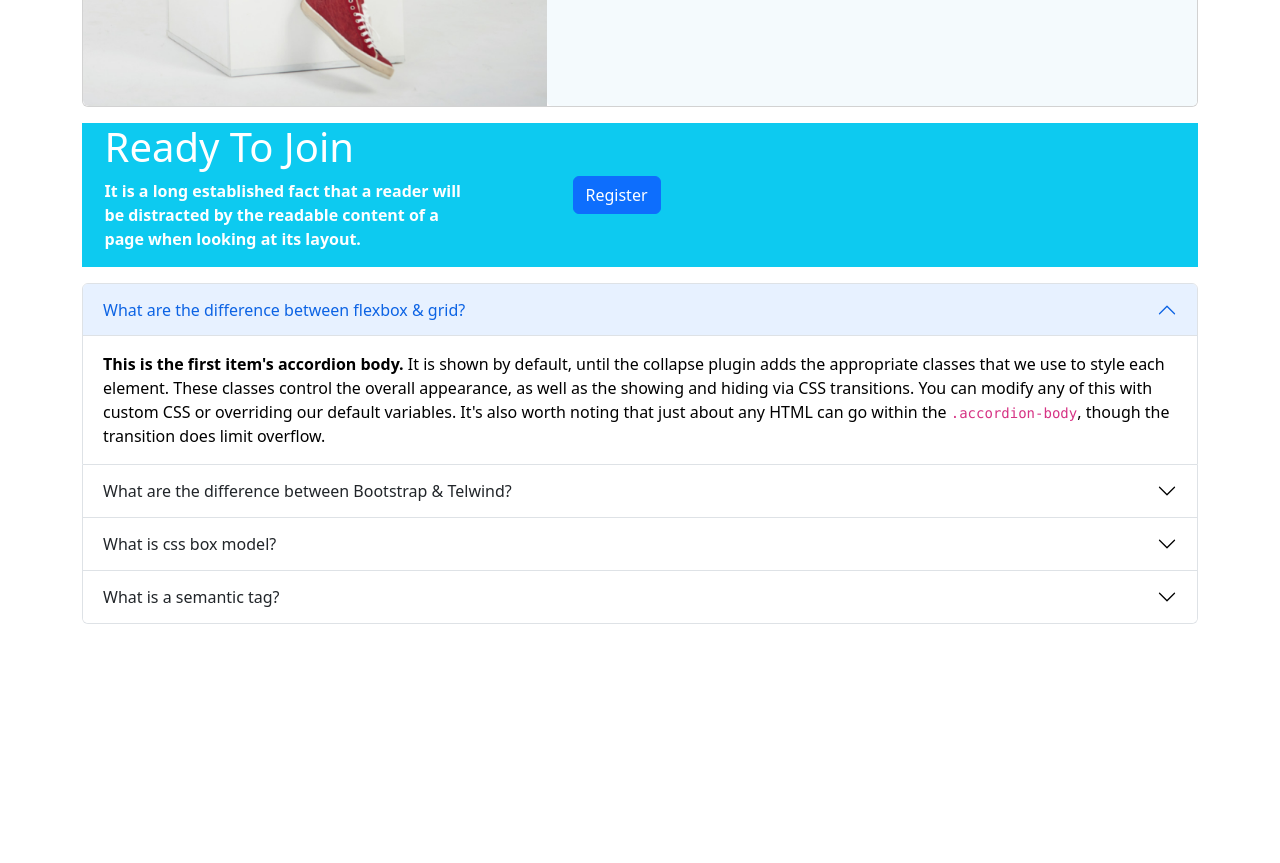
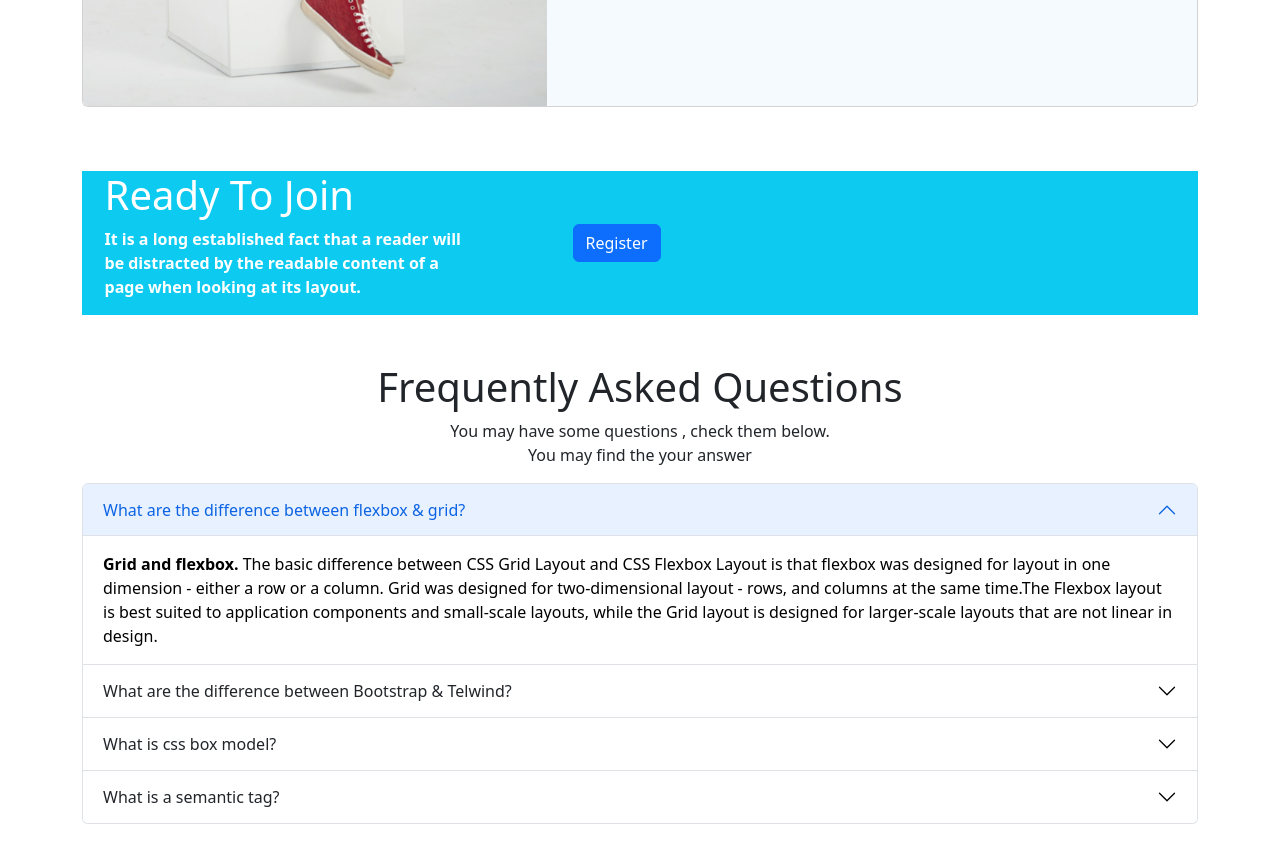
Before and after one commit to Mehnazimu/ed-Tech-website, a plain HTML site: page index.html in a window 1280 px wide. Shown: the part 2280-3143 px from the top of the page. Before the commit the page ends 2904 px from the top, so only its background shows below. Drawn offline with nearby package versions, Linux system fonts and the light colour scheme.

Commit message:
FAQ section added

```diff
--- a/index.html
+++ b/index.html
@@ -268,7 +268,7 @@
     </section>
     <!-- elearning institute section end -->
     <!-- register section start -->
-    <section class="container d-flex justify-content-center align-items-center">
+    <section class="container mt-5 mb-5 ">
       <div class=" bg-info d-flex justify-content-center align-items-center">
         <div class="text-white fw-bold col-4">
           <h1>Ready To Join</h1>
@@ -318,10 +318,10 @@
     </section>
     <!-- register section end -->
     <!-- frequently asked question section start -->
-    <section class="container">
-      <div>
-        <h1></h1>
-        <p></p>
+    <section class="container mt-5 mb-5">
+      <div class="text-center">
+        <h1 class="h1  ">Frequently Asked Questions </h1>
+        <p> You may have some questions , check them below. <br> You may find the your answer</p>
       </div>
       <div>
         <div class="accordion" id="accordionPanelsStayOpenExample">
@@ -333,7 +333,7 @@
             </h2>
             <div id="panelsStayOpen-collapseOne" class="accordion-collapse collapse show" aria-labelledby="panelsStayOpen-headingOne">
               <div class="accordion-body">
-                <strong>This is the first item's accordion body.</strong> It is shown by default, until the collapse plugin adds the appropriate classes that we use to style each element. These classes control the overall appearance, as well as the showing and hiding via CSS transitions. You can modify any of this with custom CSS or overriding our default variables. It's also worth noting that just about any HTML can go within the <code>.accordion-body</code>, though the transition does limit overflow.
+                <strong>Grid and flexbox.</strong> The basic difference between CSS Grid Layout and CSS Flexbox Layout is that flexbox was designed for layout in one dimension - either a row or a column. Grid was designed for two-dimensional layout - rows, and columns at the same time.The Flexbox layout is best suited to application components and small-scale layouts, while the Grid layout is designed for larger-scale layouts that are not linear in design.
               </div>
             </div>
           </div>
@@ -345,7 +345,7 @@
             </h2>
             <div id="panelsStayOpen-collapseTwo" class="accordion-collapse collapse" aria-labelledby="panelsStayOpen-headingTwo">
               <div class="accordion-body">
-                <strong>This is the second item's accordion body.</strong> It is hidden by default, until the collapse plugin adds the appropriate classes that we use to style each element. These classes control the overall appearance, as well as the showing and hiding via CSS transitions. You can modify any of this with custom CSS or overriding our default variables. It's also worth noting that just about any HTML can go within the <code>.accordion-body</code>, though the transition does limit overflow.
+                Bootstrap comes with a set of pre-styled responsive, mobile-first components that possess a definite UI kit. Tailwind CSS uses a set of utility classes to create a neat UI with more flexibility and uniqueness. Sites created using Bootstrap follow the generic pattern that makes them look identical.
               </div>
             </div>
           </div>
@@ -357,7 +357,7 @@
             </h2>
             <div id="panelsStayOpen-collapseThree" class="accordion-collapse collapse" aria-labelledby="panelsStayOpen-headingThree">
               <div class="accordion-body">
-                <strong>This is the third item's accordion body.</strong> It is hidden by default, until the collapse plugin adds the appropriate classes that we use to style each element. These classes control the overall appearance, as well as the showing and hiding via CSS transitions. You can modify any of this with custom CSS or overriding our default variables. It's also worth noting that just about any HTML can go within the <code>.accordion-body</code>, though the transition does limit overflow.
+                In CSS, the term <strong>"box model"</strong> is used when talking about design and layout. The CSS box model is essentially a box that wraps around every HTML element. It consists of: margins, borders, padding, and the actual content.Every box is composed of four parts (or areas), defined by their respective edges: the content edge, padding edge, border edge, and margin edge.
               </div>
             </div>
           </div>
@@ -369,7 +369,7 @@
             </h2>
             <div id="panelsStayOpen-collapseThree" class="accordion-collapse collapse" aria-labelledby="panelsStayOpen-headingThree">
               <div class="accordion-body">
-                <strong>This is the third item's accordion body.</strong> It is hidden by default, until the collapse plugin adds the appropriate classes that we use to style each element. These classes control the overall appearance, as well as the showing and hiding via CSS transitions. You can modify any of this with custom CSS or overriding our default variables. It's also worth noting that just about any HTML can go within the <code>.accordion-body</code>, though the transition does limit overflow.
+                Semantic HTML elements are those that clearly describe their meaning in a human- and machine-readable way. Elements such as <strong>header ,main, footer and article</strong> are all considered semantic because they accurately describe the purpose of the element and the type of content that is inside them.
               </div>
             </div>
           </div>
```
